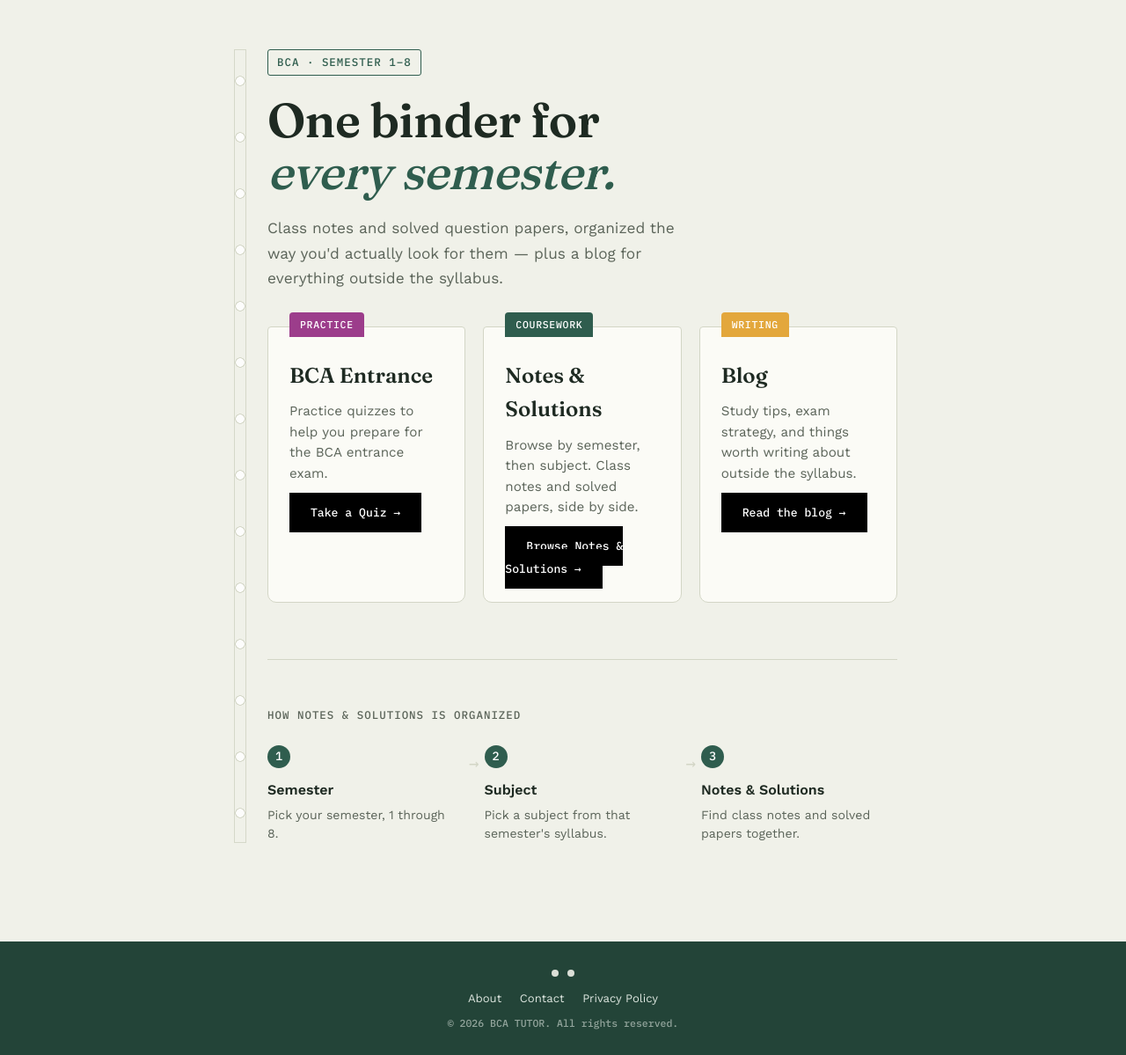
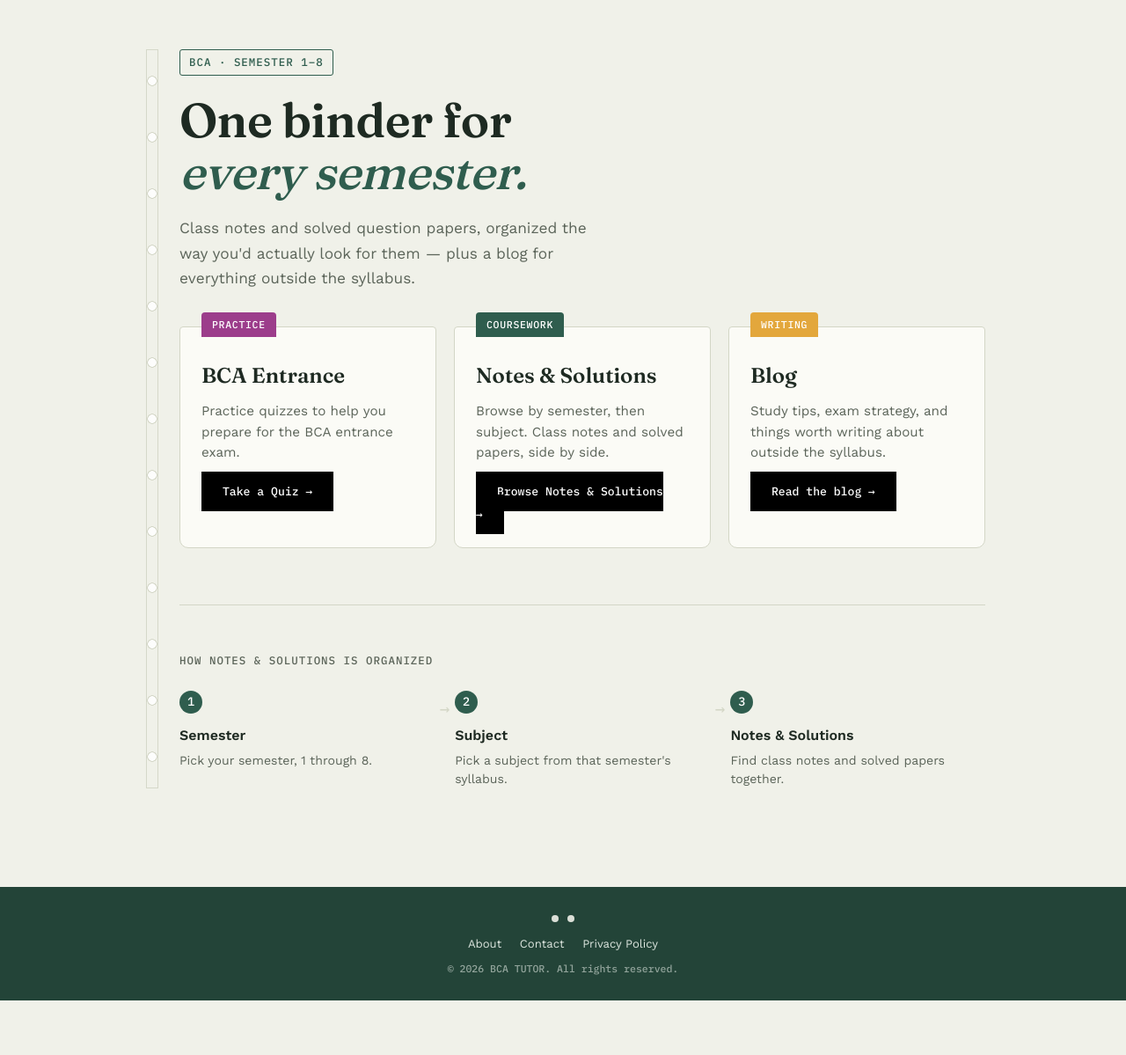
Before and after one commit to notabhishekrai/bcatutor, a PHP site: page / in a window 1280 px wide. Shown: the part 67-1266 px from the top of the page at 88% size. After the commit the page ends 1204 px from the top, so only its background shows below. Run offline with PHP 8.4, Linux system fonts and the light colour scheme.

Commit message:
Add some width to hero section

```diff
--- a/index.php
+++ b/index.php
@@ -27,7 +27,7 @@ require __DIR__ . '/includes/header.php';
 
 .landing-inner {
     position: relative;
-    max-width: 760px;
+    max-width: 960px;
     margin: 0 auto;
     padding-left: 44px;
 }
```
